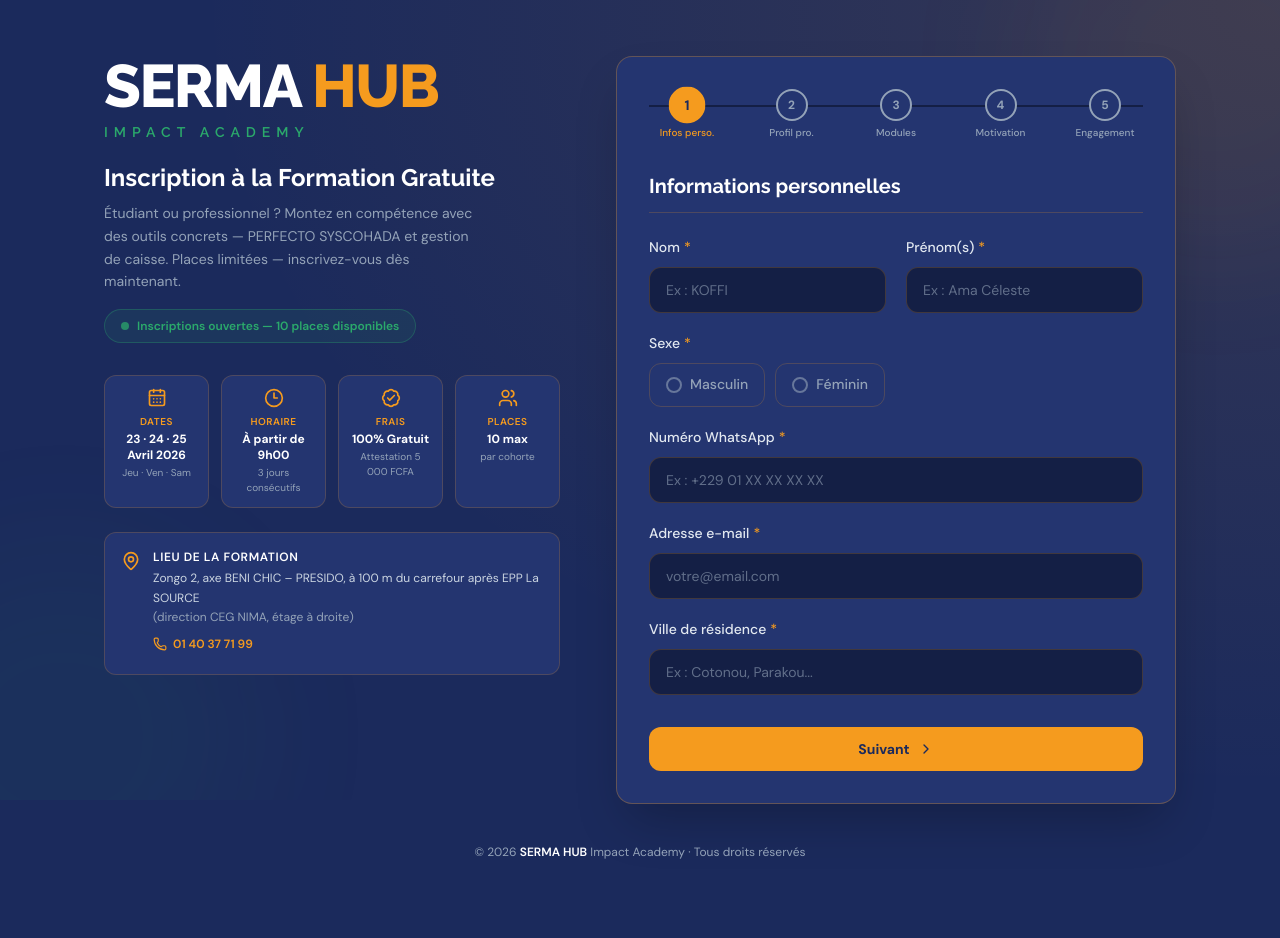
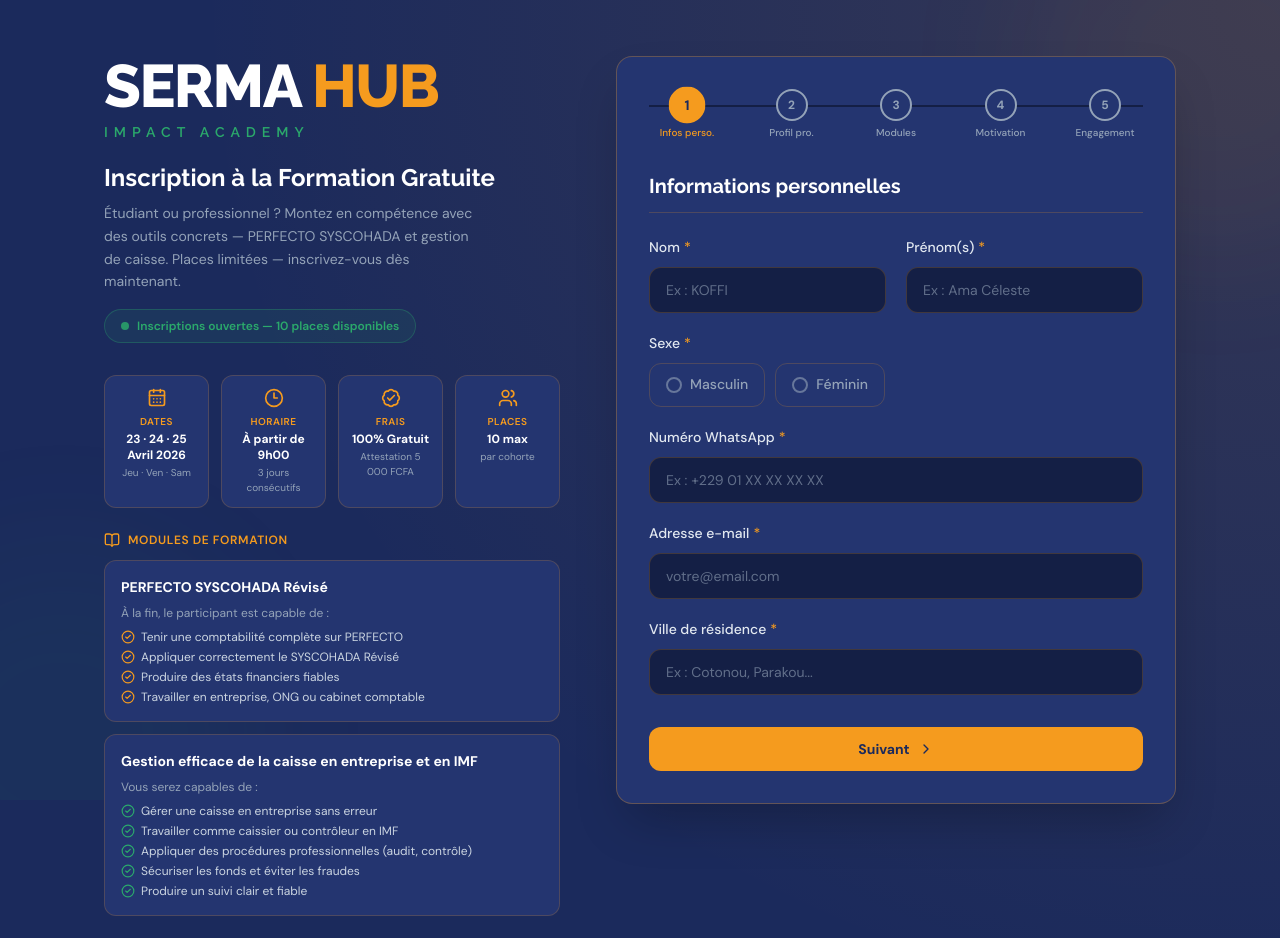
Before and after one commit to SenaDev007/Inscription-Formation-Gratuite-SERMA-HUB, a Next.js app: page / in a window 1280 px wide. Shown: the top 938 px of the page. Built offline with nearby package versions, Linux system fonts and the light colour scheme.

Commit message:
feat: add module objectives in left panel
- PERFECTO SYSCOHADA Révisé: 4 outcomes listed
- Gestion de caisse en entreprise/IMF: 5 outcomes listed
- Icons: CheckCircle2 (orange/green) + BookOpen section header

https://claude.ai/code/session_0171jdBTxKiLMhpkKhv598yD

```diff
--- a/app/page.tsx
+++ b/app/page.tsx
@@ -2,12 +2,14 @@
 
 import { motion } from "framer-motion";
 import {
+  BookOpen,
   CalendarDays,
   Clock3,
   BadgeCheck,
   Users,
   MapPin,
   Phone,
+  CheckCircle2,
 } from "lucide-react";
 import MultiStepForm from "@/components/MultiStepForm";
 
@@ -120,6 +122,66 @@ export default function Home() {
               ))}
             </motion.div>
 
+            {/* ── Modules ── */}
+            <motion.div
+              initial={{ opacity: 0, y: 16 }}
+              animate={{ opacity: 1, y: 0 }}
+              transition={{ delay: 0.35 }}
+              className="space-y-3 mb-5 sm:mb-6"
+            >
+              <p className="text-orange text-[10px] xs:text-xs font-semibold uppercase tracking-wider flex items-center gap-2">
+                <BookOpen className="w-4 h-4" aria-hidden="true" />
+                Modules de formation
+              </p>
+
+              {/* Module 1 */}
+              <div className="bg-navy-light border border-orange/20 rounded-xl p-3 xs:p-4">
+                <p className="text-white text-xs xs:text-sm font-bold mb-2 leading-snug">
+                  PERFECTO SYSCOHADA Révisé
+                </p>
+                <p className="text-muted text-[10px] xs:text-xs mb-2">
+                  À la fin, le participant est capable de :
+                </p>
+                <ul className="space-y-1">
+                  {[
+                    "Tenir une comptabilité complète sur PERFECTO",
+                    "Appliquer correctement le SYSCOHADA Révisé",
+                    "Produire des états financiers fiables",
+                    "Travailler en entreprise, ONG ou cabinet comptable",
+                  ].map((item) => (
+                    <li key={item} className="flex items-start gap-1.5">
+                      <CheckCircle2 className="w-3 h-3 xs:w-3.5 xs:h-3.5 text-orange flex-shrink-0 mt-px" aria-hidden="true" />
+                      <span className="text-slate-300 text-[10px] xs:text-xs leading-snug">{item}</span>
+                    </li>
+                  ))}
+                </ul>
+              </div>
+
+              {/* Module 2 */}
+              <div className="bg-navy-light border border-orange/20 rounded-xl p-3 xs:p-4">
+                <p className="text-white text-xs xs:text-sm font-bold mb-2 leading-snug">
+                  Gestion efficace de la caisse en entreprise et en IMF
+                </p>
+                <p className="text-muted text-[10px] xs:text-xs mb-2">
+                  Vous serez capables de :
+                </p>
+                <ul className="space-y-1">
+                  {[
+                    "Gérer une caisse en entreprise sans erreur",
+                    "Travailler comme caissier ou contrôleur en IMF",
+                    "Appliquer des procédures professionnelles (audit, contrôle)",
+                    "Sécuriser les fonds et éviter les fraudes",
+                    "Produire un suivi clair et fiable",
+                  ].map((item) => (
+                    <li key={item} className="flex items-start gap-1.5">
+                      <CheckCircle2 className="w-3 h-3 xs:w-3.5 xs:h-3.5 text-green-serma flex-shrink-0 mt-px" aria-hidden="true" />
+                      <span className="text-slate-300 text-[10px] xs:text-xs leading-snug">{item}</span>
+                    </li>
+                  ))}
+                </ul>
+              </div>
+            </motion.div>
+
             {/* ── Lieu ── */}
             <motion.div
               initial={{ opacity: 0 }}
```
